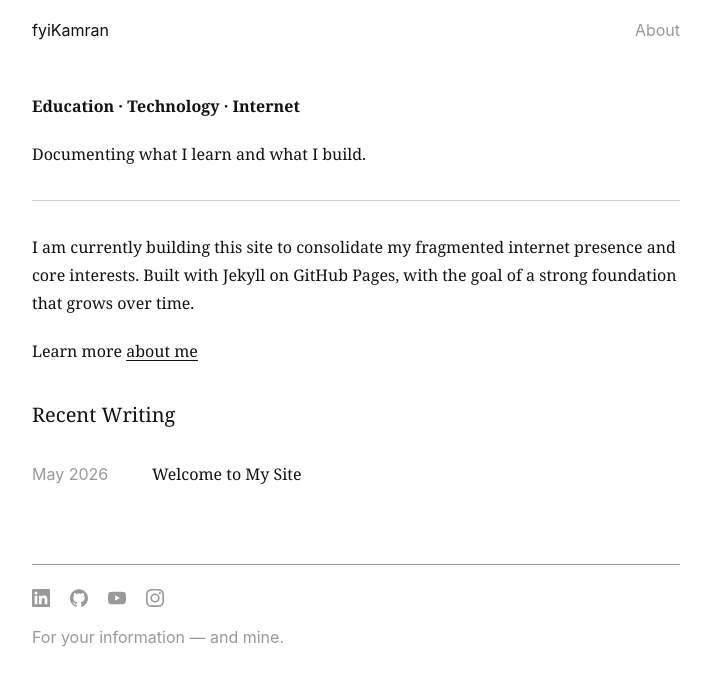
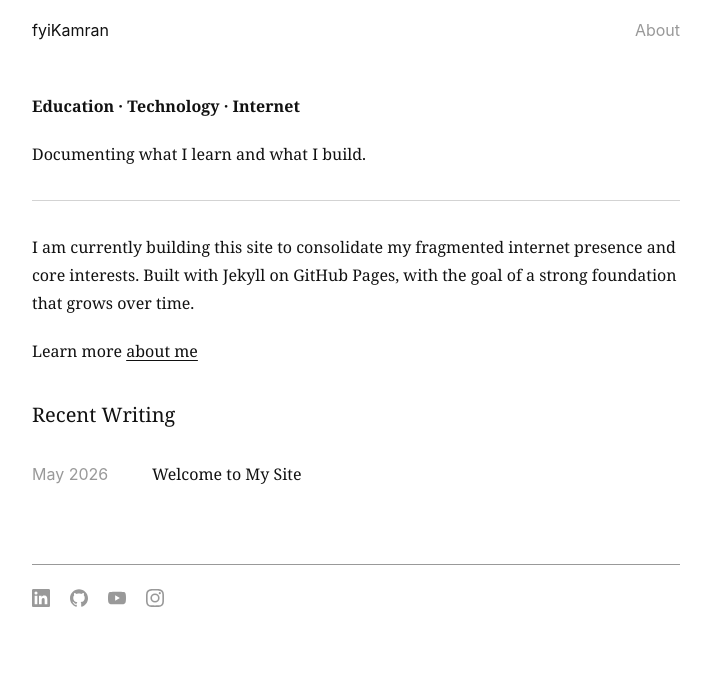
Before and after one commit to fyikamran/fyikamran.github.io, a Jekyll site: the page built from index.html, in a window 1280 px wide. Shown: the top 686 px of the page, without its empty margins (284-995 px from the left). Built offline with Jekyll 4.4.1, drawn with Linux system fonts in a browser that asks for light colours.

Commit message:
Update footer.html

```diff
--- a/_includes/footer.html
+++ b/_includes/footer.html
@@ -20,5 +20,3 @@
    </svg>
  </a>
 </nav>
-
-<p>For your information — and mine.</p>
```
